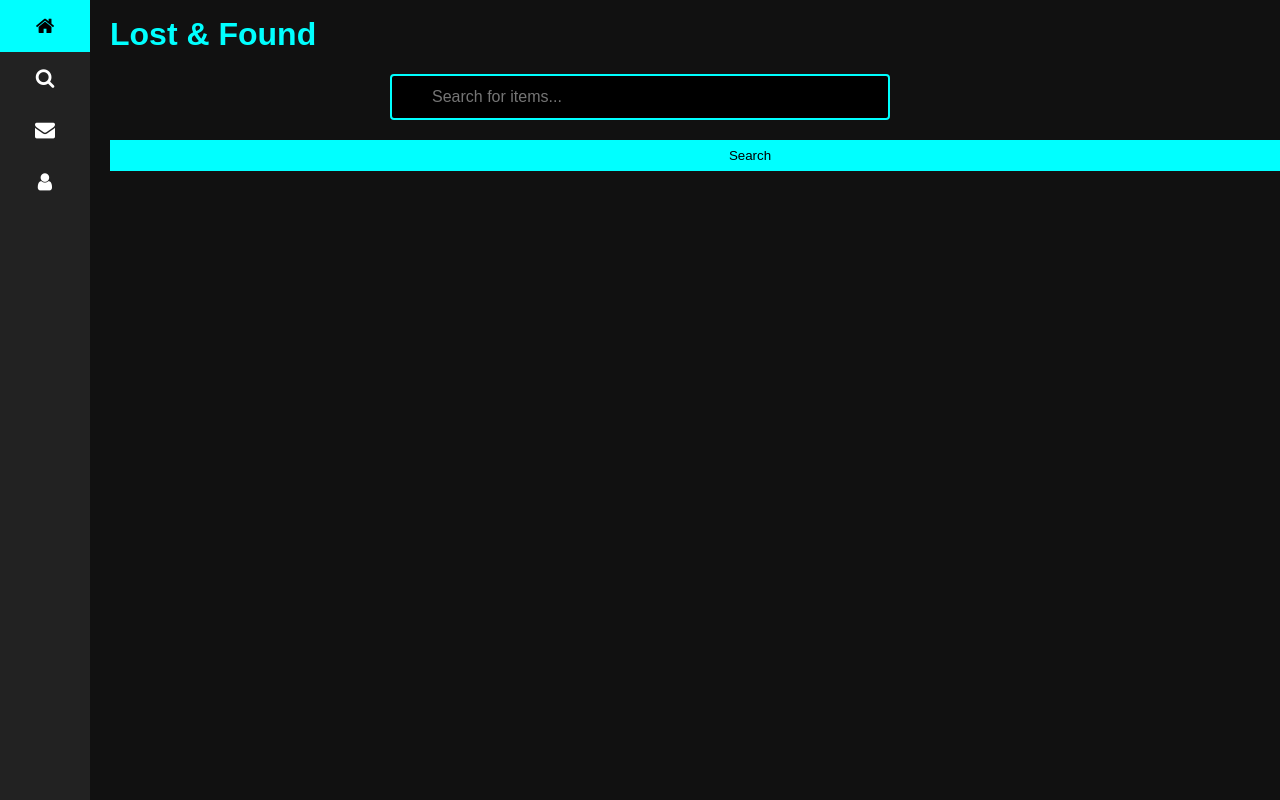
After one commit to KAgen773/FINDORA-G028, a Flask app: template templates/main.html in a window 1280 px wide; the page is wider, and only the part inside the window is pictured. The commit adds this page. Run offline with Flask 3, Linux system fonts and the light colour scheme; the template is opened without the code that fills it, so the values that code supplies are empty.

Commit message:
saving work

```diff
--- a/app.py
+++ b/app.py
@@ -1,14 +1,38 @@
-from flask import Flask, render_template
+from flask import Flask, render_template, request, redirect, url_for
 
 app = Flask(__name__)
 
+# Temporary database (in-memory)
+users = {}
+
 @app.route("/")
 def home():
-    return render_template("index.html")
+    return render_template("login.html")
 
-@app.route("/Mainpage")
+
+@app.route("/register", methods=["GET", "POST"])
+def register():
+    if request.method == "POST":
+        username = request.form["username"]
+        password = request.form["password"]
+
+        users[username] = password
+
+        return redirect(url_for("home"))
+
+    return render_template("register.html")
+
+
+@app.route("/login", methods=["POST"])
 def login():
-    return render_template("Mainpage.html")
+    username = request.form["username"]
+    password = request.form["password"]
+
+    if username in users and users[username] == password:
+        return "<h2>Login Successful 🎉</h2><a href='/'>Logout</a>"
+    else:
+        return "<h2>Invalid Login ❌</h2><a href='/'>Try Again</a>"
+
 
 if __name__ == "__main__":
     app.run(debug=True)
--- a/static/css/style.css
+++ b/static/css/style.css
@@ -1,7 +1,30 @@
 body {
     margin: 0;
-    background-image: url("../New.gif");
-    background-repeat: no-repeat;
-    background-attachment: fixed;
-    background-size: 1550px 700px;
+    height: 100vh;
+    position: relative;
+    font-family: Arial, sans-serif;
 }
+
+.center-box {
+    position: absolute;
+    top: 50%;
+    left: 50%;
+    transform: translate(-50%, -50%);
+
+    background: rgba(255, 255, 255, 0.9);
+    padding: 30px;
+    border-radius: 10px;
+    width: 300px;
+    text-align: center;
+}
+
+input {
+    width: 100%;
+    padding: 10px;
+    margin: 10px 0;
+}
+
+button {
+    width: 100%;
+    padding: 10px;
+}
--- /dev/null
+++ b/templates/main.html
@@ -0,0 +1,98 @@
+
+<link rel="stylesheet" href="{{ url_for('static', filename='style.css') }}">
+<!DOCTYPE html>
+<html>
+<head>
+    <title>Lost & Found</title>
+
+    <!-- Meta -->
+    <meta name="viewport" content="width=device-width, initial-scale=1">
+
+    <!-- Font Awesome -->
+    <link rel="stylesheet" href="https://cdnjs.cloudflare.com/ajax/libs/font-awesome/4.7.0/css/font-awesome.min.css">
+
+    <style>
+        body {
+            margin: 0;
+            background-color: #111111;
+            color: white;
+            font-family: Arial, sans-serif;
+        }
+
+        h1 {
+            margin-left: 110px;
+            padding-top: 16px;
+            color: aqua;
+        }
+
+        button {
+            margin-left: 110px;
+            margin-top: 10px;
+            padding: 8px 16px;
+            background-color: aqua;
+            border: none;
+            cursor: pointer;
+        }
+
+        input[type=text] {
+            display: block;
+            margin: 10px auto;
+            width: 500px;
+            box-sizing: border-box;
+            border: 2px solid aqua;
+            border-radius: 4px;
+            font-size: 16px;
+            background-color: black;
+            color: white;
+            padding: 12px 20px 12px 40px;
+            transition: width 0.4s ease-in-out;
+        }
+
+        input[type=text]:focus {
+            width: 60%;
+            outline: none;
+        }
+
+        /* Fixed icon bar */
+        .icon-bar {
+            position: fixed;
+            top: 0;
+            left: 0;
+            width: 90px;
+            height: 100%;
+            background-color: #222;
+        }
+
+        .icon-bar a {
+            display: block;
+            text-align: center;
+            padding: 16px;
+            color: white;
+            font-size: 20px;
+        }
+
+        .icon-bar a:hover {
+            background-color: aqua;
+            color: black;
+        }
+    </style>
+</head>
+
+<body>
+
+    <!-- Sidebar -->
+    <div class="icon-bar">
+        <a href="#"><i class="fa fa-home"></i></a>
+        <a href="#"><i class="fa fa-search"></i></a>
+        <a href="#"><i class="fa fa-envelope"></i></a>
+        <a href="#"><i class="fa fa-user"></i></a>
+    </div>
+
+    <h1>Lost & Found</h1>
+
+    <input type="text" placeholder="Search for items...">
+
+    <button>Search</button>
+
+</body>
+</html>
```
Also changed, not shown: templates/Mainpage.html (deleted, +0 -69 lines), templates/index.html (+62 -14 lines), templates/login.html (added, +39 -0 lines), templates/register page.html (added, +12 -0 lines), templates/Gemini_Generated_Image_9crjiw9crjiw9crj.jpg (added), templates/Gemini_Generated_Image_xd4ubxxd4ubxxd4u.jpg (added), 1 other file.
